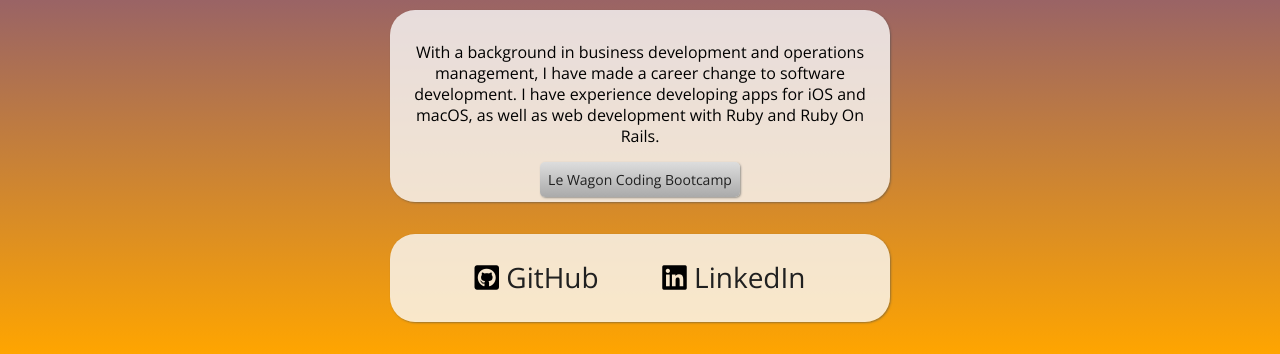
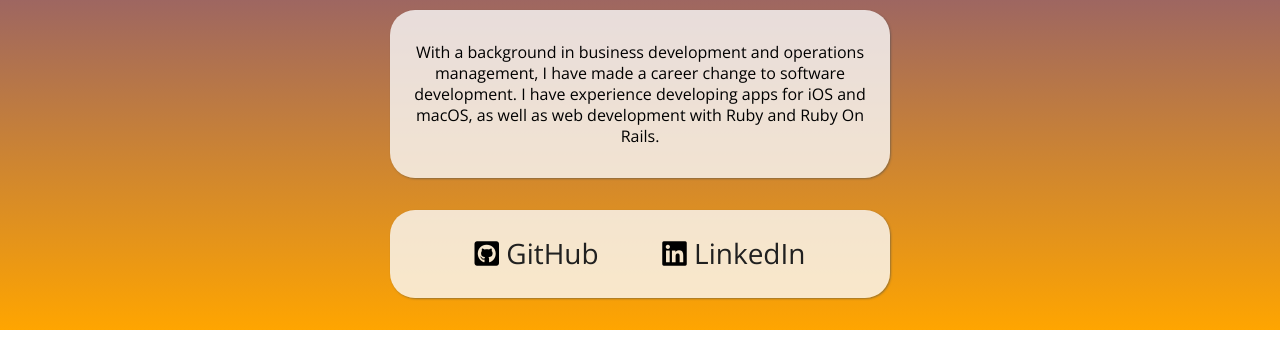
Before and after one commit to shinra-electric/profile, a plain HTML site: page index.html in a window 1280 px wide. Shown: the part 537-891 px from the top of the page. After the commit the page ends 867 px from the top, so only its background shows below. Drawn offline with nearby package versions, Linux system fonts and the light colour scheme.

Commit message:
Remove unnecessary button

```diff
--- a/index.html
+++ b/index.html
@@ -25,9 +25,6 @@
             <p>With a background in business development and operations management, I have made a career change to software development.
                 I have experience developing apps for iOS and macOS, as well as web development with Ruby and Ruby On Rails.
             </p>
-            <br>
-            <a href="https://www.lewagon.com" target="_blank" id="wagon-link">Le Wagon Coding Bootcamp</a>
-            <br>
         </div>
 
         <div class="card-white">
```
